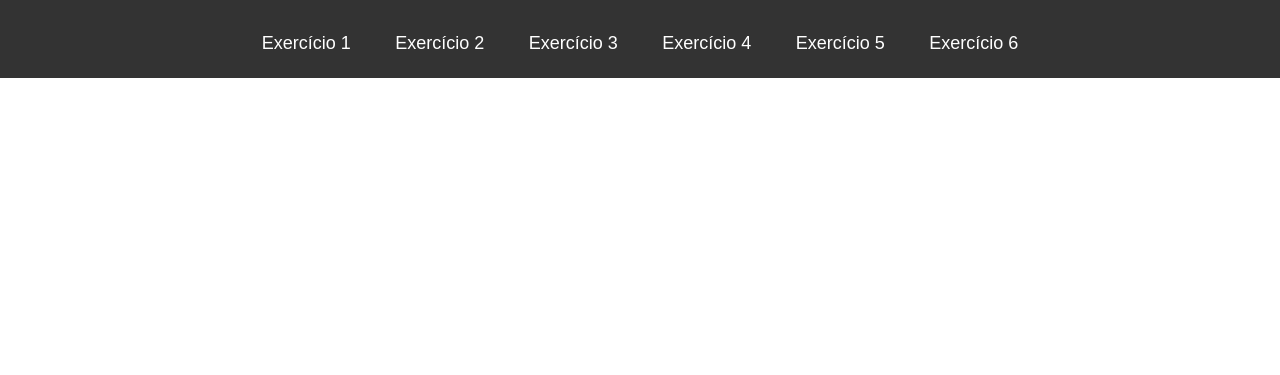
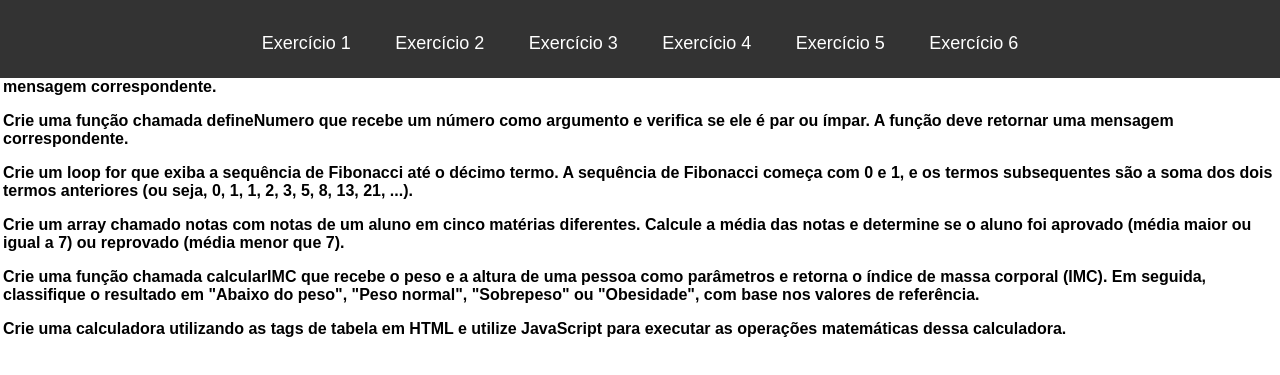
Before and after one commit to EliakinnSilva/exerciciosJs, a plain HTML site: page index.html in a window 1280 px wide. Shown: the part 71-446 px from the top of the page. Drawn offline with Linux system fonts and the light colour scheme.

Commit message:
Atualizando o indez

```diff
--- a/index.html
+++ b/index.html
@@ -1,10 +1,12 @@
 <!DOCTYPE html>
 <html lang="pt-BR">
+
 <head>
     <meta charset="UTF-8">
     <title>Menu de Exercícios</title>
     <link rel="stylesheet" href="css/index.css">
 </head>
+
 <body>
     <div class="navbar">
         <h1>Menu de Exercícios</h1>
@@ -15,8 +17,38 @@
         <a href="exercicio5.html">Exercício 5</a>
         <a href="exercicio6.html">Exercício 6</a>
     </div>
+    <main id='conteudo'>
+        <br>
+            <table>
 
+                             <td>
+                                <b>
+                                    <p>Resolva a série de exercícios JavaScript:</p>
 
+                                    <p>>Crie uma função chamada verificaNumero que recebe um número como argumento e verifica se ele é positivo,
+                                        negativo ou zero. A função deve retornar uma mensagem correspondente.</p>
 
+                                    <p> Crie uma função chamada defineNumero que recebe um número como argumento e verifica se ele é par ou
+                                        ímpar. A função deve retornar uma mensagem correspondente.</p>
+
+                                    <p>Crie um loop for que exiba a sequência de Fibonacci até o décimo termo. A sequência de Fibonacci começa
+                                        com 0 e 1, e os termos subsequentes são a soma dos dois termos anteriores (ou seja, 0, 1, 1, 2, 3, 5, 8,
+                                        13, 21, ...).</p>
+
+                                    <p>Crie um array chamado notas com notas de um aluno em cinco matérias diferentes. Calcule a média das notas
+                                        e determine se o aluno foi aprovado (média maior ou igual a 7) ou reprovado (média menor que 7).</p>
+
+                                    <p>Crie uma função chamada calcularIMC que recebe o peso e a altura de uma pessoa como parâmetros e retorna
+                                        o índice de massa corporal (IMC). Em seguida, classifique o resultado em "Abaixo do peso", "Peso
+                                        normal", "Sobrepeso" ou "Obesidade", com base nos valores de referência.</p>
+
+                                    <p>Crie uma calculadora utilizando as tags de tabela em HTML e utilize JavaScript para executar as operações
+                                        matemáticas dessa calculadora.</p>
+
+                                </b>
+                            </td>
+            </table>
+    </main>
 </body>
+
 </html>
```
